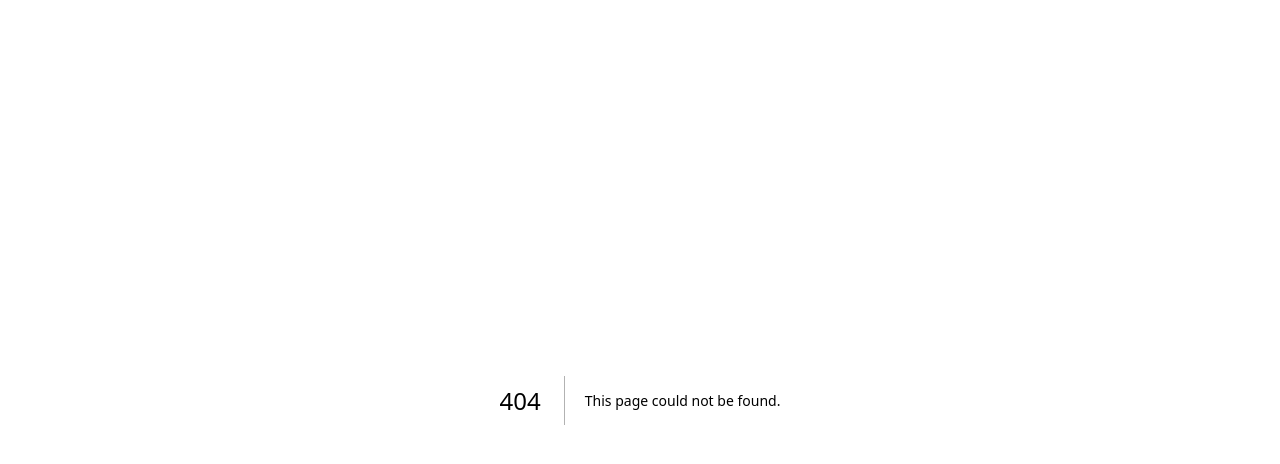
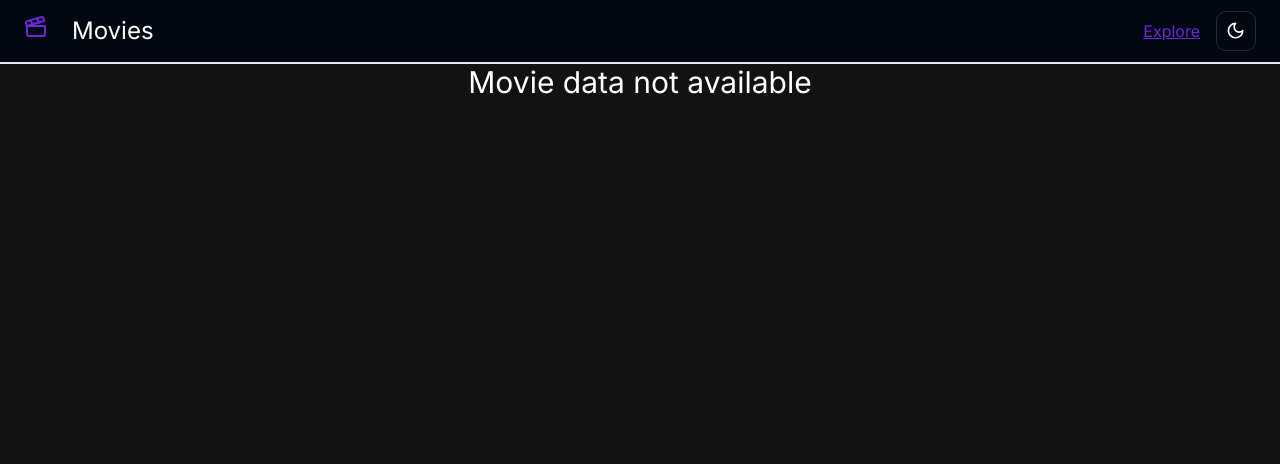
Before and after one commit to 0x0-abd/movie-explorer, a Next.js app: page /movies/1 in a window 1280 px wide. Before the commit this address had no page. Shown: the top 464 px of the page. Built offline with nearby package versions, Linux system fonts and the light colour scheme; no server answers.

Commit message:
third commit

```diff
--- /dev/null
+++ b/src/app/movies/[movieId]/page.tsx
@@ -0,0 +1,91 @@
+"use client"
+
+import { Clapperboard, Search } from "lucide-react";
+import { ModeToggle } from "@/components/ui/mode-toggle";
+import Link from "next/link";
+import { useState, useEffect } from "react";
+import axios from "@/lib/axios";
+
+
+export default function Movies({ params }: {
+    params: {
+        movieId: number;
+    }
+}) {
+
+    const [movieData, setMovieData] = useState<any>()
+
+    const genres = [
+        { "id": 28, "name": "Action" },
+        { "id": 12, "name": "Adventure" },
+        { "id": 16, "name": "Animation" },
+        { "id": 35, "name": "Comedy" },
+        { "id": 80, "name": "Crime" },
+        { "id": 99, "name": "Documentary" },
+        { "id": 18, "name": "Drama" },
+        { "id": 10751, "name": "Family" },
+        { "id": 14, "name": "Fantasy" },
+        { "id": 36, "name": "History" },
+        { "id": 27, "name": "Horror" },
+        { "id": 10402, "name": "Music" },
+        { "id": 9648, "name": "Mystery" },
+        { "id": 10749, "name": "Romance" },
+        { "id": 878, "name": "Science Fiction" },
+        { "id": 10770, "name": "TV Movie" },
+        { "id": 53, "name": "Thriller" },
+        { "id": 10752, "name": "War" },
+        { "id": 37, "name": "Western" }
+    ]
+
+    useEffect(() => {
+        const fetchData = async () => {
+            try {
+                const response = await axios(`/search/id/${params.movieId}`);
+                setMovieData(response.data);
+                console.log(response.data);
+            } catch (e) {
+                console.error(e);
+            }
+        };
+
+        fetchData();
+    }, [params.movieId]);
+
+
+    return (
+        <main>
+            <nav className="sticky top-0 flex h-16 justify-between items-center gap-4 px-4 z-50 md:px-6 border-b-2 bg-background ">
+                <div className="text-2xl flex gap-4 md:gap-6">
+                    <Clapperboard className="text-primary" />
+                    <p>Movies</p>
+                </div>
+                <div className="flex gap-4">
+                    <Link href="/movies" className="text-primary content-center underline"><div>Explore</div></Link>
+                    <ModeToggle />
+                </div>
+
+            </nav >
+            <div className="flex flex-col w-full text-center justify-around content-center" style={{ height: "calc(100% - 4rem)" }}>
+
+                {/* {movieData?.results?.length as number === 0 ? (
+                    <>No movie found</>
+                ) : (
+                    <></>
+                ) }
+                {movieData?.results && movieData?.results?.length as number > 0 && <HoverEffect items={movieData?.results}/>} */}
+
+                {movieData ? (
+                    <>
+                        <h1 className="text-4xl">{movieData?.title}</h1>
+                        <p>{movieData?.overview}</p>
+                        <p>{movieData.runtime} minutes</p>
+                    </>
+                ) : (
+                    <div className="text-3xl">
+                        Movie data not available
+                    </div>
+                )}
+            </div>
+        </main >
+    )
+}
--- a/src/app/movies/page.tsx
+++ b/src/app/movies/page.tsx
@@ -82,8 +82,8 @@ export default function Movies() {
 
 
     return (
-        <main className="h-screen">
-            <nav className="flex h-16 sticky justify-between items-center gap-4 px-4 z-50 md:px-6 border-b-2">
+        <main>
+            <nav className="sticky top-0 flex h-16 justify-between items-center gap-4 px-4 z-50 md:px-6 border-b-2 bg-background ">
                 <div className="text-2xl flex gap-4 md:gap-6">
                     <Clapperboard className="text-primary" />
                     <p>Movies</p>
@@ -109,7 +109,7 @@ export default function Movies() {
                 </div>
 
             </nav >
-            <div className="flex flex-col w-full h-full text-center justify-around" style={{ height: "calc(100% - 4rem)" }}>
+            <div className="flex flex-col w-full h-full text-center justify-around">
 
                 {movieData?.results?.length as number === 0 ? (
                     <>No movie found</>
--- a/src/app/page.tsx
+++ b/src/app/page.tsx
@@ -60,7 +60,7 @@ export default function Home() {
 
   return (
     <main className="h-screen">
-      <nav className="flex h-16 sticky justify-between items-center gap-4 px-4 z-50 md:px-6 border-b-2">
+      <nav className="sticky top-0 flex h-16 justify-between items-center gap-4 px-4 z-50 md:px-6 border-b-2 bg-background">
         <div className="text-2xl flex gap-4 md:gap-6">
           <Clapperboard className="text-primary" />
           <p>Movies</p>
--- a/src/components/ui/card-hover-effect.tsx
+++ b/src/components/ui/card-hover-effect.tsx
@@ -35,7 +35,7 @@ export const HoverEffect = ({
     >
       {items.map((item, idx) => (
         <Link
-          href={item?.title}
+          href={`/movies/${item?.id}`}
           key={item?.id}
           className="relative group  block p-2 h-full w-full"
           onMouseEnter={() => setHoveredIndex(idx)}
```
